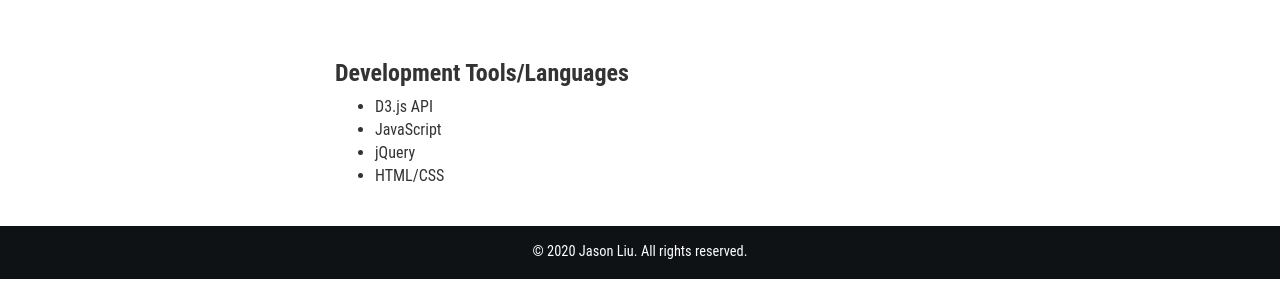
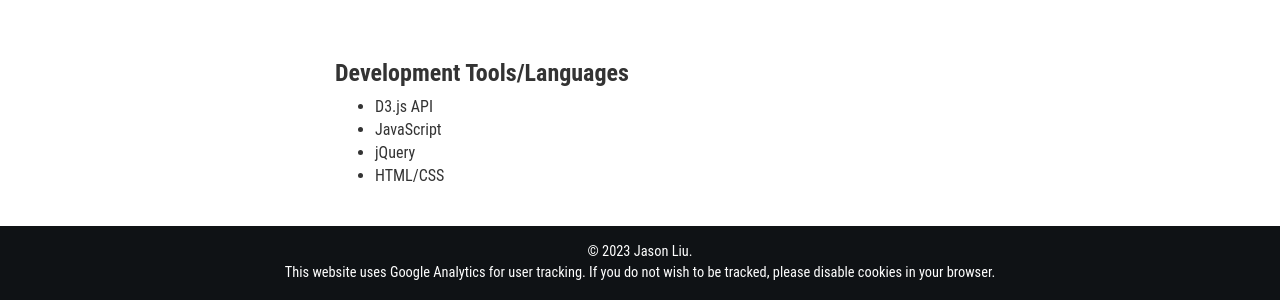
Before and after one commit to Xuanchen97/Xuanchen97.github.io, a plain HTML site: page projects/d3map.html in a window 1280 px wide. Shown: the part 2007-2307 px from the top of the page. Before the commit the page ends 2286 px from the top, so only its background shows below. Drawn offline with Linux system fonts and the light colour scheme.

Commit message:
update footer

```diff
--- a/projects/d3map.html
+++ b/projects/d3map.html
@@ -89,8 +89,10 @@
     <!-- copyright -->
     <div class="agileits-w3layouts-footer">
         <div class="container">
-            <p>&copy; 2020 Jason Liu. All rights reserved.</p>
-
+            <p>&copy; 2023 Jason Liu.</p>
+            <p>This website uses Google Analytics for user tracking. If you do not wish to be tracked, please disable cookies in
+                your
+                browser.</a>
         </div>
     </div>
     <!-- //copyright -->
```
Also changed, not shown: index.html (+3 -1 lines), projects/polarbeardip.html (+19 -8 lines), projects/toolslibrary.html (+4 -2 lines), projects/uzooka.html (+4 -2 lines), projects/videointellignece.html (+4 -2 lines).
